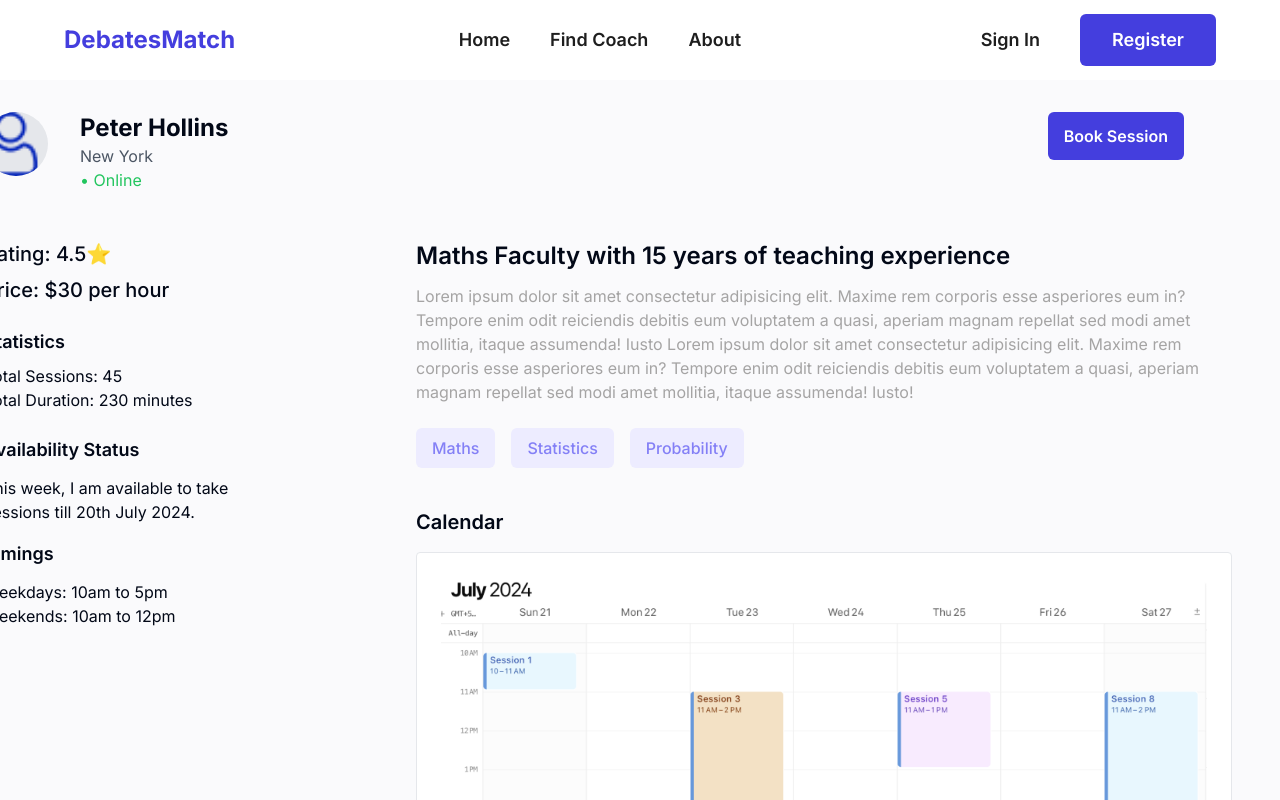
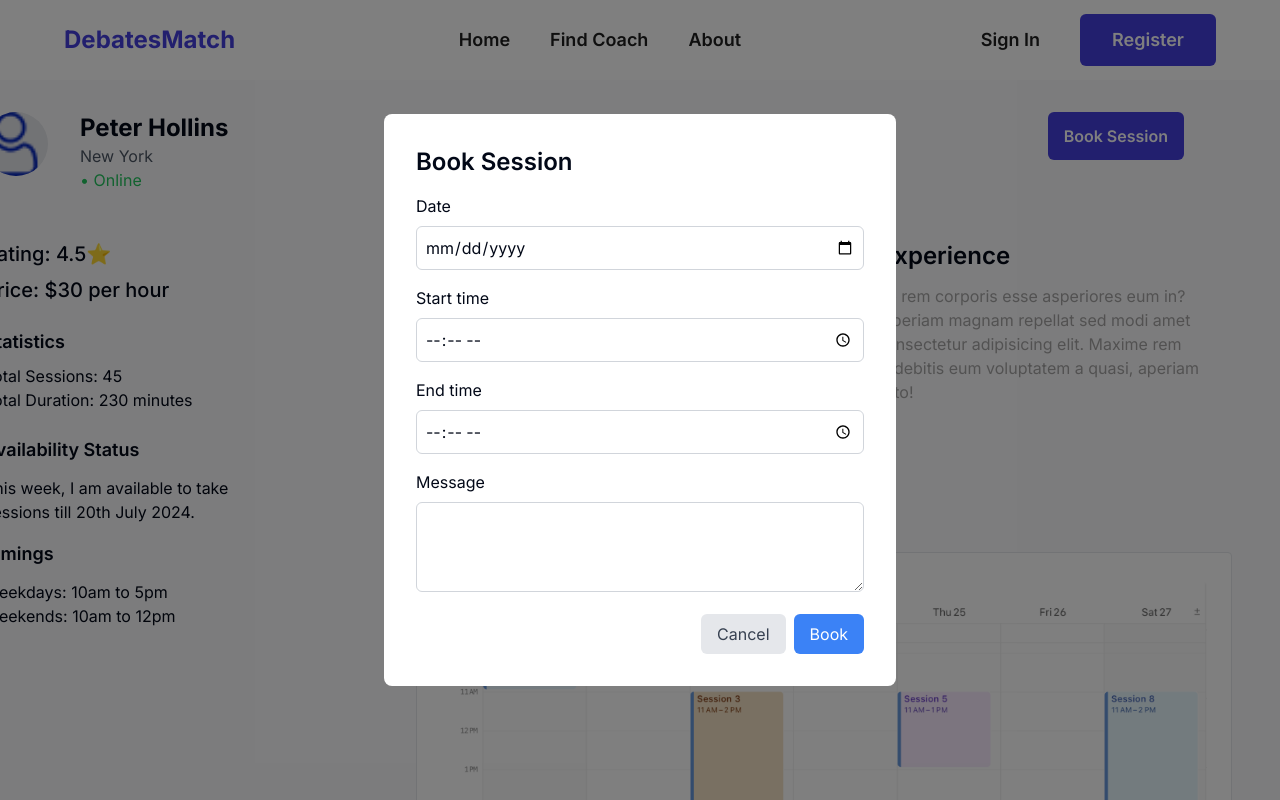
Before and after one commit to MatchGenius20/webapp, a Next.js app: page /find-coach/profile/1 in a window 1280 px wide. Both pictures are taken after a click on the button "Book Session". Shown: the top 800 px of the page. Built offline with nearby package versions, Linux system fonts and the light colour scheme.

Commit message:
started book session popup

```diff
--- a/src/app/find-coach/profile/[id]/page.tsx
+++ b/src/app/find-coach/profile/[id]/page.tsx
@@ -1,26 +1,35 @@
 'use client'
-import { useParams } from 'next/navigation'
-import { useEffect, useState } from 'react'
-import { Coach } from '../../../../../type'
+import { useParams } from 'next/navigation';
+import { useEffect, useState } from 'react';
+import { Coach } from '../../../../../type';
+import { coaches } from '@/coachdata';
+import PrimaryButton from '@/components/PrimaryButton';
+import BookingPopup from '@/components/BookingPopup';
 
-import { coaches } from '@/coachdata'
-import PrimaryButton from '@/components/PrimaryButton'
-
-export default function CoachProfile() {
-  const params = useParams()
-  const [coach, setCoach] = useState<Coach | null>(null)
+const CoachProfile: React.FC = () => {
+  const params = useParams();
+  const [coach, setCoach] = useState<Coach | null>(null);
+  const [isBookingPopupOpen, setIsBookingPopupOpen] = useState(false);
 
   useEffect(() => {
-    const id = params?.id
+    const id = params?.id;
     if (typeof id === 'string') {
-      const selectedCoach = coaches.find((coach) => coach.id === id)
-      setCoach(selectedCoach || null)
+      const selectedCoach = coaches.find((coach) => coach.id === id);
+      setCoach(selectedCoach || null);
     }
-  }, [params])
+  }, [params]);
 
   if (!coach) {
-    return <div>Loading...</div>
+    return <div>Loading...</div>;
   }
+
+  const handleBookSessionClick = () => {
+    setIsBookingPopupOpen(true);
+  };
+
+  const handleCloseBookingPopup = () => {
+    setIsBookingPopupOpen(false);
+  };
 
   return (
     <div className="max-w-6xl mx-auto p-8">
@@ -37,7 +46,7 @@ export default function CoachProfile() {
             <p className="text-md text-green-500">• Online</p>
           </div>
         </div>
-        <PrimaryButton text="Book Session" />
+        <PrimaryButton text="Book Session" onClick={handleBookSessionClick} />
       </div>
       <div className="flex justify-between items-start mb-12 gap-12">
         <div className="w-[30%] pr-6 -ml-28">
@@ -89,17 +98,20 @@ export default function CoachProfile() {
                 <div className="flex flex-row gap-6">
                   <div className="bg-gray-300 rounded-full h-16 w-16"></div>
                   <div className="">
-                <p className="text-lg">{review.text}</p>
-                <p className="text-md text-gray-600 mt-2">
-                  {review.rating} ⭐ | {review.date} | Duration: {review.duration} Minutes
-                </p>
+                    <p className="text-lg">{review.text}</p>
+                    <p className="text-md text-gray-600 mt-2">
+                      {review.rating} ⭐ | {review.date} | Duration: {review.duration} Minutes
+                    </p>
+                  </div>
                 </div>
-              </div>
               </div>
             ))}
           </div>
         </div>
       </div>
+      {isBookingPopupOpen && <BookingPopup onClose={handleCloseBookingPopup} />}
     </div>
-  )
-}
+  );
+};
+
+export default CoachProfile;
--- /dev/null
+++ b/src/components/BookingPopup.tsx
@@ -0,0 +1,94 @@
+// components/BookingPopup.tsx
+import React, { useState, ChangeEvent, FormEvent } from 'react';
+import { BookingPopupProps } from '../../type';
+const BookingPopup: React.FC<BookingPopupProps> = ({ onClose }) => {
+  const [form, setForm] = useState({
+    date: '',
+    startTime: '',
+    endTime: '',
+    message: ''
+  });
+
+  const handleChange = (e: ChangeEvent<HTMLInputElement | HTMLTextAreaElement>) => {
+    const { name, value } = e.target;
+    setForm((prevForm) => ({ ...prevForm, [name]: value }));
+  };
+
+  const handleSubmit = (e: FormEvent) => {
+    e.preventDefault();
+    // Handle form submission logic here
+    onClose();
+  };
+
+  return (
+    <div className="fixed inset-0 flex items-center justify-center bg-black bg-opacity-50 z-50">
+      <div className="bg-white p-8 rounded-lg max-w-lg w-full">
+        <h2 className="text-2xl font-semibold mb-4">Book Session</h2>
+        <form onSubmit={handleSubmit}>
+          <div className="mb-4">
+            <label className="block text-md mb-2" htmlFor="date">Date</label>
+            <input
+              type="date"
+              id="date"
+              name="date"
+              className="w-full border border-gray-300 p-2 rounded-md"
+              value={form.date}
+              onChange={handleChange}
+              required
+            />
+          </div>
+          <div className="mb-4">
+            <label className="block text-md mb-2" htmlFor="startTime">Start time</label>
+            <input
+              type="time"
+              id="startTime"
+              name="startTime"
+              className="w-full border border-gray-300 p-2 rounded-md"
+              value={form.startTime}
+              onChange={handleChange}
+              required
+            />
+          </div>
+          <div className="mb-4">
+            <label className="block text-md mb-2" htmlFor="endTime">End time</label>
+            <input
+              type="time"
+              id="endTime"
+              name="endTime"
+              className="w-full border border-gray-300 p-2 rounded-md"
+              value={form.endTime}
+              onChange={handleChange}
+              required
+            />
+          </div>
+          <div className="mb-4">
+            <label className="block text-md mb-2" htmlFor="message">Message</label>
+            <textarea
+              id="message"
+              name="message"
+              className="w-full border border-gray-300 p-2 rounded-md"
+              value={form.message}
+              onChange={handleChange}
+              rows={3}
+              required
+            ></textarea>
+          </div>
+          <div className="flex justify-end">
+            <button
+              type="button"
+              className="bg-gray-200 text-gray-700 px-4 py-2 rounded-md mr-2"
+              onClick={onClose}
+            >
+              Cancel
+            </button>
+            <button type="submit" className="bg-blue-500 text-white px-4 py-2 rounded-md">
+              Book
+            </button>
+          </div>
+        </form>
+      </div>
+    </div>
+  );
+};
+
+export default BookingPopup;
--- a/type.d.ts
+++ b/type.d.ts
@@ -75,3 +75,7 @@
   selected: string;
   onSelect: (option: string) => void;
 };
+
+interface BookingPopupProps {
+  onClose: () => void;
+}
```
